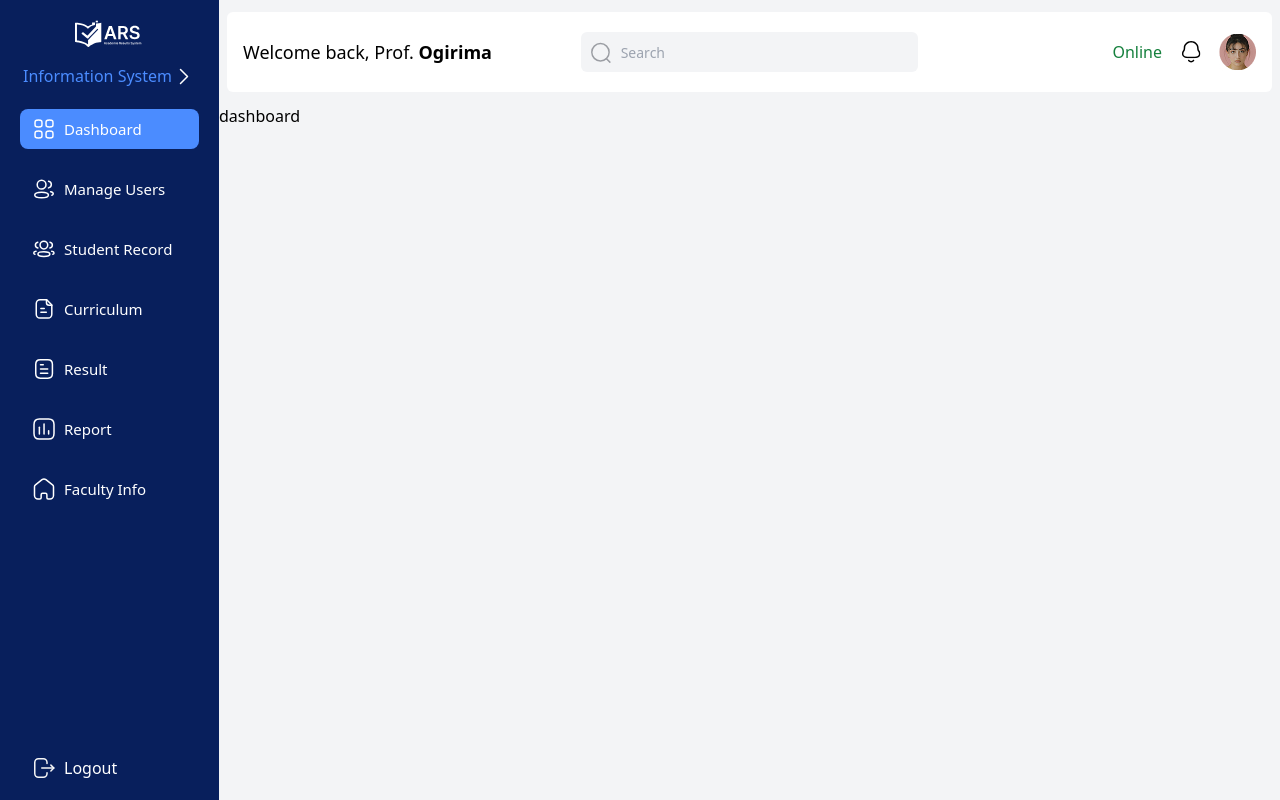
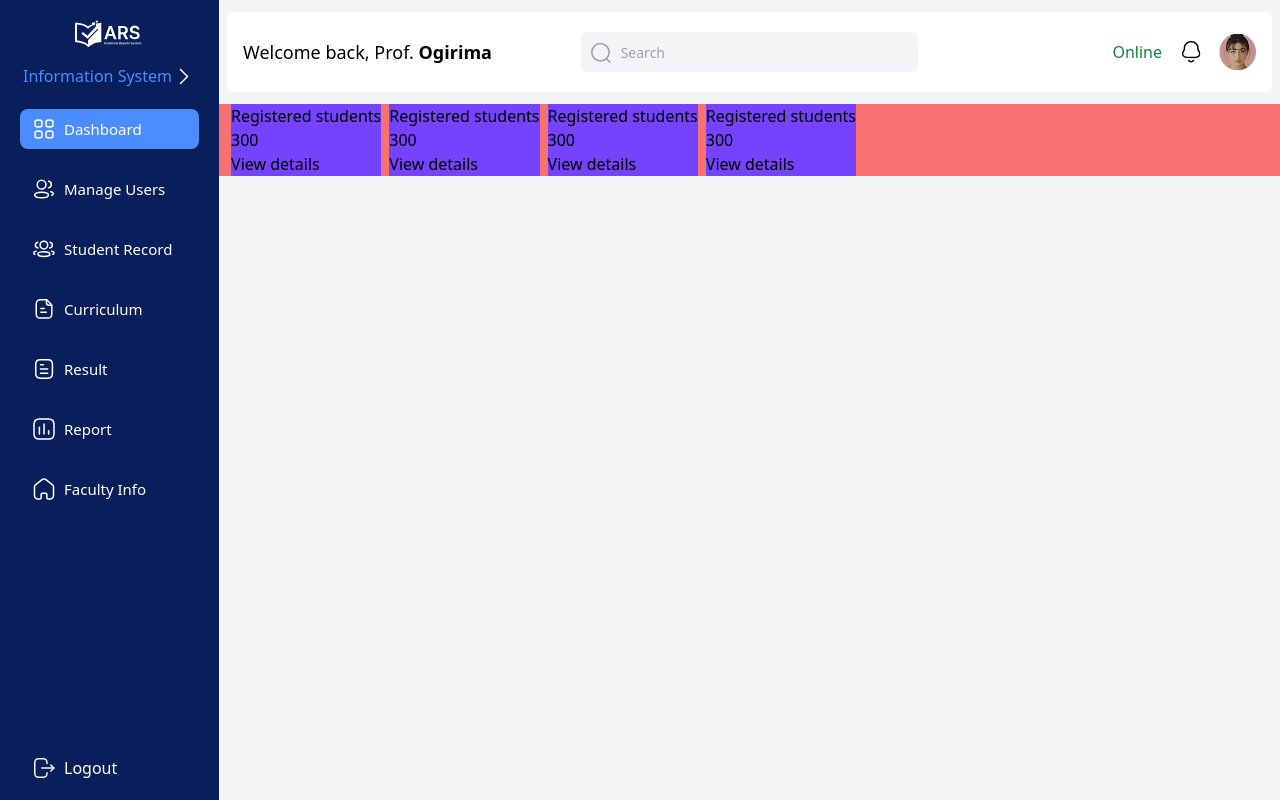
Before and after one commit to hola554/RMS, a React (Vite) app: page / in a window 1280 px wide. Built offline with nearby package versions, Linux system fonts and the light colour scheme.

Commit message:
Quick card layout

```diff
--- a/src/components/card.jsx
+++ b/src/components/card.jsx
@@ -1,6 +1,14 @@
+import { Link } from "react-router-dom";
 
 export const Card = () => {
   return (
-    <div>card</div>
+    <div className="bg-[#7542ff]">
+        {/* icon */}
+
+        {/* Details */}
+        <span>Registered students</span>
+        <p>300</p>
+        <Link to="">View details</Link>
+    </div>
   )
 }
--- a/src/pages/dashboard.jsx
+++ b/src/pages/dashboard.jsx
@@ -1,14 +1,18 @@
-
+import { Card } from "../components/card";
 
 const DashboardPage = () => {
+  return (
+    <>
+      <main className="px-3 bg-red-400 w-full">
+        <section className="flex gap-2 w-full">
+          <Card />
+          <Card />
+          <Card />
+          <Card />
+        </section>
+      </main>
+    </>
+  );
+};
 
-    return (
-        <>
-            <main className="">
-                dashboard
-            </main>
-        </>
-    )
-}
-
-export default DashboardPage
+export default DashboardPage;
```
